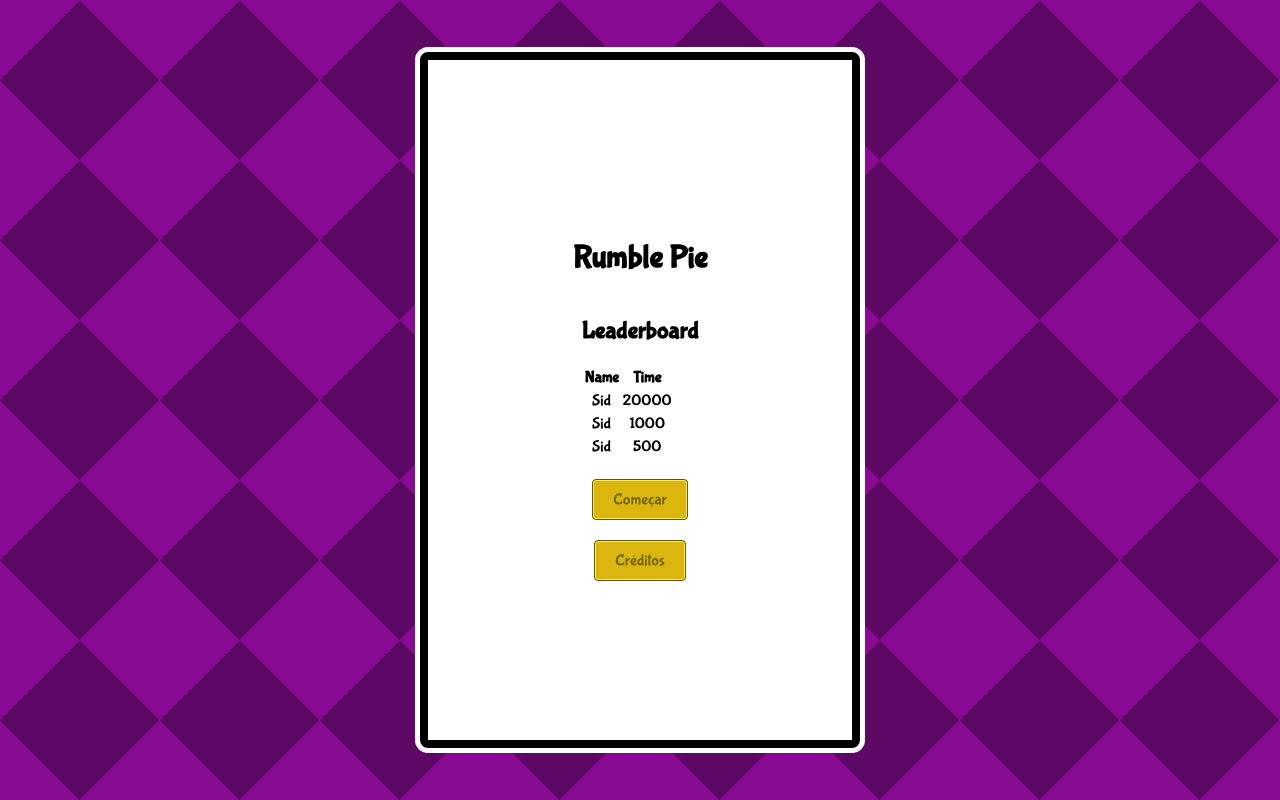
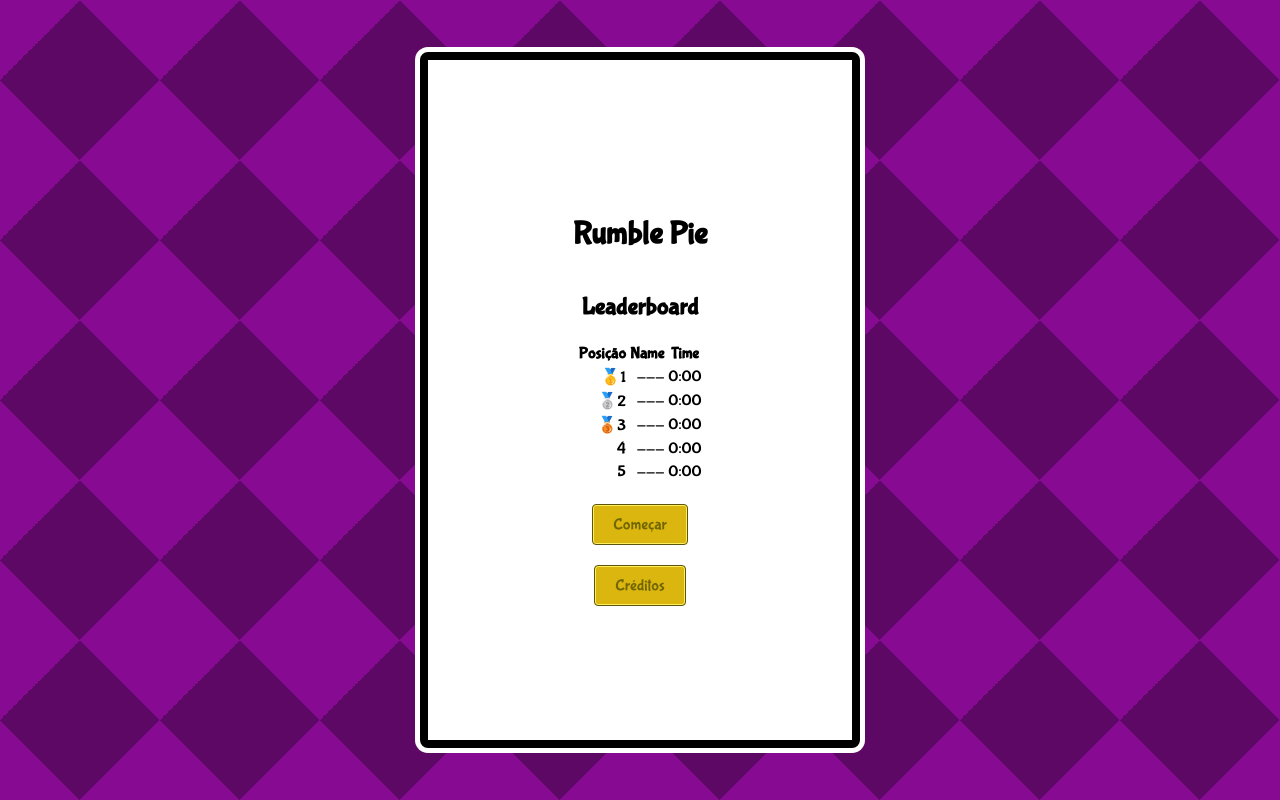
Before and after one commit to JosePaulo95/rumble-pie, a React (Vite) app: page / in a window 1280 px wide. Built offline with nearby package versions, Linux system fonts and the light colour scheme.

Commit message:
scoreboard on localstorage

```diff
--- a/src/components/Game/index.tsx
+++ b/src/components/Game/index.tsx
@@ -28,7 +28,16 @@ function Game() {
   useEffect(() => {
     // Auto submeter quando 3 caracteres são atingidos
     if (playerName.length === 3) {
+      const elapsedTime = endTime - 500 - startTime; // Calcular o tempo decorrido em milissegundos
+
+      // Salvar o novo score no localStorage
+      const newScore = { name: playerName, time: elapsedTime };
+      const existingScores = JSON.parse(localStorage.getItem('leaderboard')) || [];
+      const updatedScores = [...existingScores, newScore].sort((a, b) => a.time - b.time);
+      localStorage.setItem('leaderboard', JSON.stringify(updatedScores));
+
       setGameInProgress(false);
+
       setTimeout(() => {
         navigate('/');
       }, 500);
@@ -114,8 +123,8 @@ function Game() {
           />
 
           <h2>
-            ({findPlayerPosition(endTime - startTime)}º lugar) Tempo:{' '}
-            {formatTime(endTime - startTime)}{' '}
+            ({findPlayerPosition(endTime - startTime - 500)}º lugar) Tempo:{' '}
+            {formatTime(endTime - 500 - startTime)}{' '}
           </h2>
         </div>
       )}
--- a/src/components/Leaderboard/index.tsx
+++ b/src/components/Leaderboard/index.tsx
@@ -1,27 +1,50 @@
 // Leaderboard.tsx
 import React, { FC } from 'react';
+import { formatTime } from '../../utils/formatTime';
 
 interface LeaderboardProps {
   numrows: number;
   data: { name: string; time: number }[];
 }
 
+const getMedalEmoji = (index: number): string => {
+  switch (index) {
+    case 0:
+      return '🥇';
+    case 1:
+      return '🥈';
+    case 2:
+      return '🥉';
+    default:
+      return '';
+  }
+};
+
 const Leaderboard: FC<LeaderboardProps> = ({ numrows, data }) => {
+  // Preenche as linhas restantes com valores padrão
+  const sortedData = [...data].sort((a, b) => a.time - b.time);
+  const filledData = [
+    ...sortedData,
+    ...Array(numrows - sortedData.length).fill({ name: '---', time: 0 }),
+  ];
+
   return (
     <div>
       <h2>Leaderboard</h2>
       <table>
         <thead>
           <tr>
+            <th>Posição</th>
             <th>Name</th>
             <th>Time</th>
           </tr>
         </thead>
         <tbody>
-          {data.slice(0, numrows).map((entry, index) => (
+          {filledData.slice(0, numrows).map((entry, index) => (
             <tr key={index}>
-              <td>{entry.name}</td>
-              <td>{entry.time}</td>
+              <td style={{ textAlign: 'right' }}>{getMedalEmoji(index) + (index + 1)}</td>
+              <td style={{ textAlign: 'right' }}>{entry.name}</td>
+              <td style={{ textAlign: 'right' }}>{formatTime(entry.time)}</td>
             </tr>
           ))}
         </tbody>
--- a/src/containers/MenuPrincipal.tsx
+++ b/src/containers/MenuPrincipal.tsx
@@ -1,15 +1,27 @@
 // MenuPrincipal.js
-import React from 'react';
+import React, { useEffect, useState } from 'react';
 import { Link } from 'react-router-dom';
 import Leaderboard from '../components/Leaderboard';
-import { mockedLeaderboardData } from '../data/mockedLeaderboardData';
 import './MenuPrincipal.css'; // Importa o arquivo CSS
 
 function MenuPrincipal() {
+  // Estado para armazenar os dados do leaderboard
+  const [leaderboardData, setLeaderboardData] = useState([]);
+
+  // Efeito para carregar os dados do localStorage ao montar o componente
+  useEffect(() => {
+    const storedData = localStorage.getItem('leaderboard');
+
+    // Verifica se há dados no localStorage antes de tentar fazer o parse
+    if (storedData) {
+      setLeaderboardData(JSON.parse(storedData));
+    }
+  }, []); // O array vazio garante que este efeito seja executado apenas uma vez ao montar o componente
+
   return (
     <div className="container">
       <h1>Rumble Pie</h1>
-      <Leaderboard numrows={5} data={mockedLeaderboardData} />
+      <Leaderboard numrows={5} data={leaderboardData} />
       <Link to="/play">
         <button className="menu-button">Começar</button>
       </Link>
```
